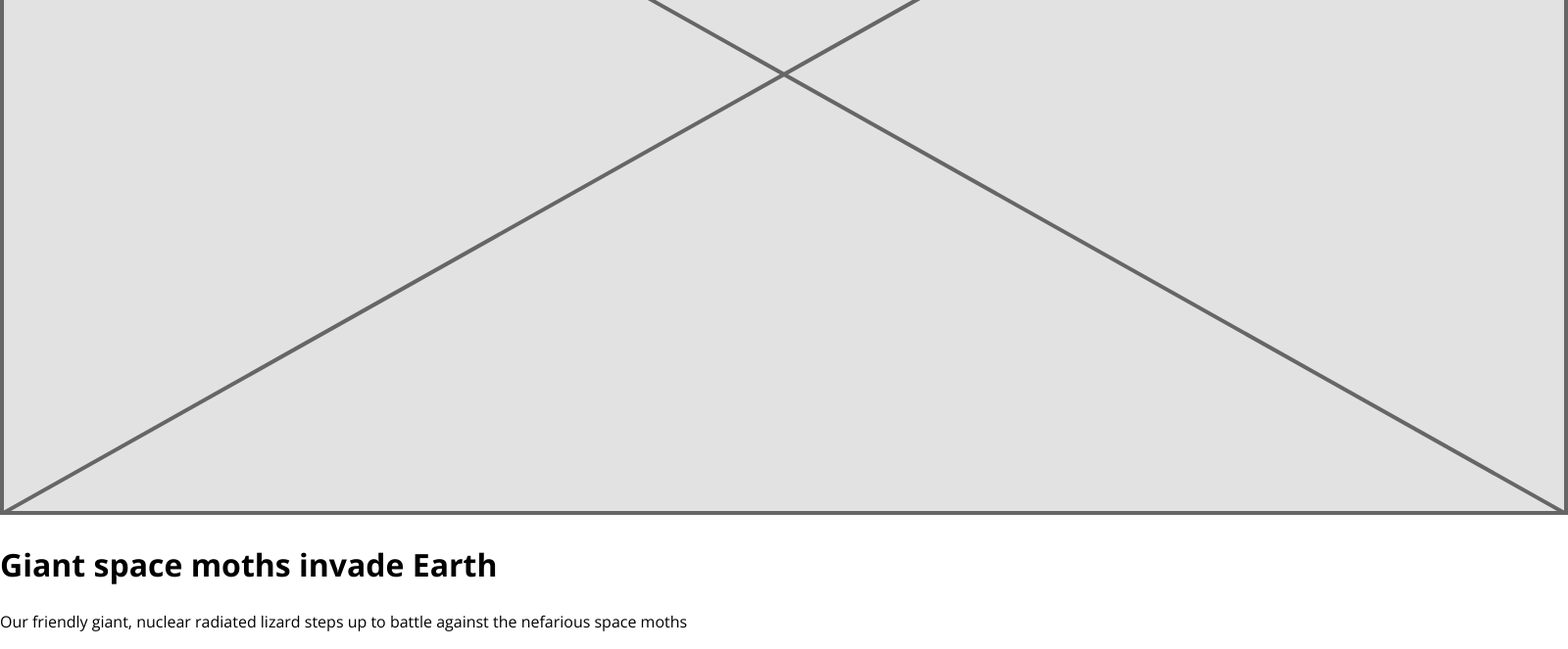
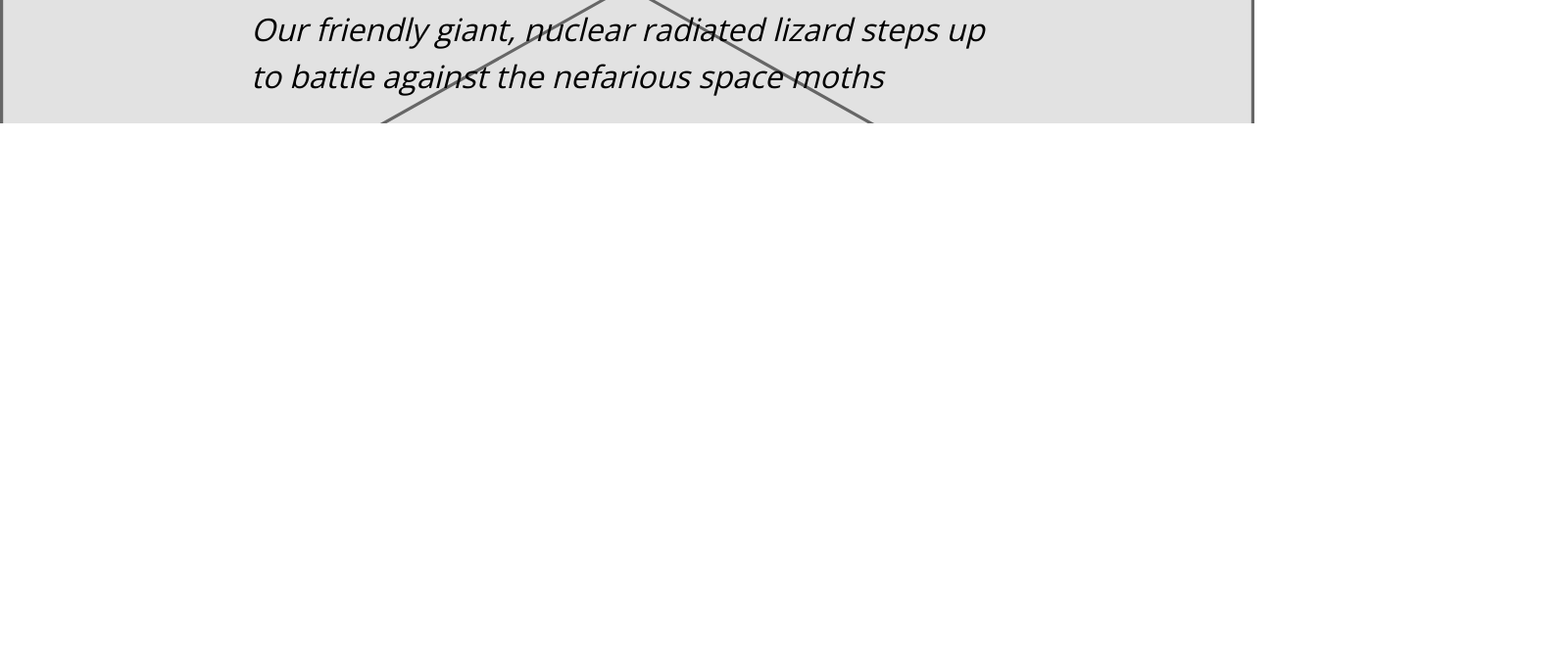
Before and after one commit to zhaojanelle/hero-banner, a plain HTML site: page index.html in a window 1280 px wide. Shown: the part 374-1037 px from the top of the page at 98% size, 1600 px wide, since content can reach past the window. After the commit the page ends 800 px from the top, so only its background shows below. Drawn offline with nearby package versions, Linux system fonts and the light colour scheme.

Commit message:
formatted content

```diff
--- a/css/main.css
+++ b/css/main.css
@@ -10,3 +10,41 @@ html {
 body {
   margin: 0;
 }
+
+.banner {
+  position: relative;
+  text-align: left;
+  max-height: 500px;
+  overflow: hidden;
+}
+
+.img-flex {
+  width: 100%;
+}
+
+.banner-content {
+  position: absolute;
+  bottom: 1.5em;
+  width: 100%;
+  max-width: 50em;
+  left: 50%;
+  transform: translateX(-50%);
+}
+
+h1 {
+  font-size: 4rem;
+  color: #fff;
+  padding: 0;
+  line-height: 1.4;
+  margin: 0 1rem 1.3rem;
+}
+
+.heading {
+  background-color: rgba(0, 0, 0, .5);
+}
+
+p {
+  font-size: 2rem;
+  font-style: italic;
+  margin: 0 1rem;
+}
--- a/index.html
+++ b/index.html
@@ -10,9 +10,9 @@
 <body>
 
   <div class="banner">
-    <img src="images/placeholder-16by9.svg">
+    <img class="img-flex" src="images/placeholder-16by9.svg">
     <div class="banner-content">
-      <h1>Giant space moths invade Earth</h1>
+      <h1><span class="heading">Giant space moths invade Earth</span></h1>
       <p>Our friendly giant, nuclear radiated lizard steps up to battle against the nefarious space moths</p>
     </div>
   </div>
```
